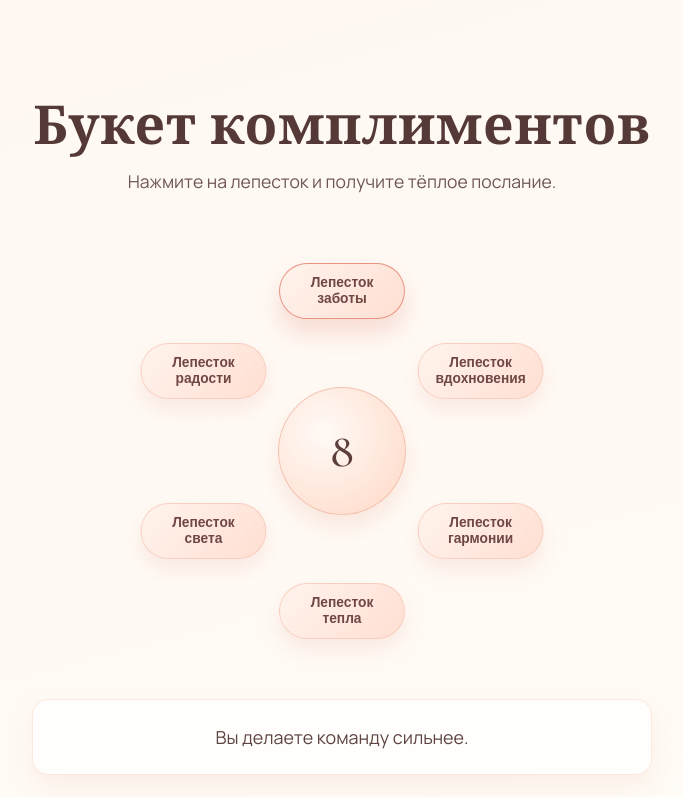
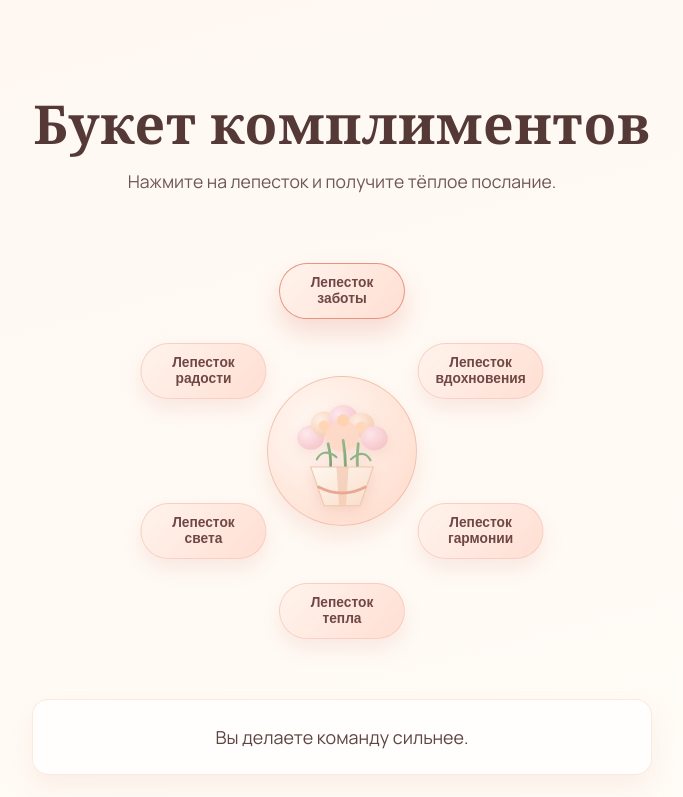
Before and after one commit to psameyko/site, a React (Vite) app: page / in a window 1280 px wide. Shown: the part 1279-2076 px from the top of the page, without its empty margins (298-981 px from the left). Built offline with nearby package versions, Linux system fonts and the light colour scheme.

Commit message:
Replace bouquet center number with flower image

```diff
--- a/src/components/ComplimentBouquet.jsx
+++ b/src/components/ComplimentBouquet.jsx
@@ -1,4 +1,5 @@
 import { useMemo, useState } from "react";
+import bouquetImage from "../assets/bouquet.svg";
 
 function ComplimentBouquet({ title, subtitle, items }) {
   const [activeIndex, setActiveIndex] = useState(0);
@@ -34,7 +35,7 @@ function ComplimentBouquet({ title, subtitle, items }) {
           );
         })}
         <div className="bouquet__center" aria-hidden="true">
-          8
+          <img className="bouquet__center-image" src={bouquetImage} alt="Букет цветов" />
         </div>
       </div>
 
--- a/src/constants/content.js
+++ b/src/constants/content.js
@@ -1,6 +1,6 @@
 export const HERO_CONTENT = {
   title: "С 8 Марта!",
-  eyebrow: "Праздничная открытка для команды",
+  eyebrow: "Дорогие девушки!",
   subtitle:
     "Спасибо вам за энергию, профессионализм, красоту и атмосферу, которую вы создаёте в команде каждый день.",
   ctaLabel: "Открыть поздравление"
--- a/src/styles.css
+++ b/src/styles.css
@@ -289,17 +289,22 @@ p {
   left: 50%;
   top: 50%;
   transform: translate(-50%, -50%);
-  width: clamp(94px, 23vw, 128px);
+  width: clamp(108px, 26vw, 150px);
   aspect-ratio: 1 / 1;
   border-radius: 50%;
   display: grid;
   place-items: center;
-  font-family: "Cormorant Garamond", "Georgia", serif;
-  font-size: clamp(2rem, 8vw, 3rem);
-  color: #5c3e3b;
   background: radial-gradient(circle at 35% 35%, #fffaf6, #ffd8c6);
   border: 1px solid rgba(235, 166, 144, 0.56);
   box-shadow: 0 12px 22px rgba(225, 159, 137, 0.2);
+  padding: 0.45rem;
+}
+
+.bouquet__center-image {
+  width: 100%;
+  height: 100%;
+  object-fit: contain;
+  filter: drop-shadow(0 4px 7px rgba(216, 140, 120, 0.25));
 }
 
 .bouquet__message {
```
Also changed, not shown: src/assets/bouquet.svg (added).
